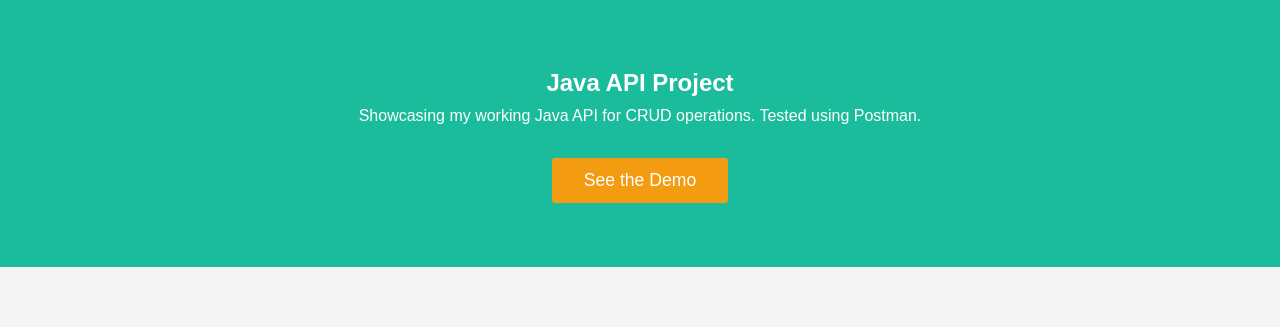
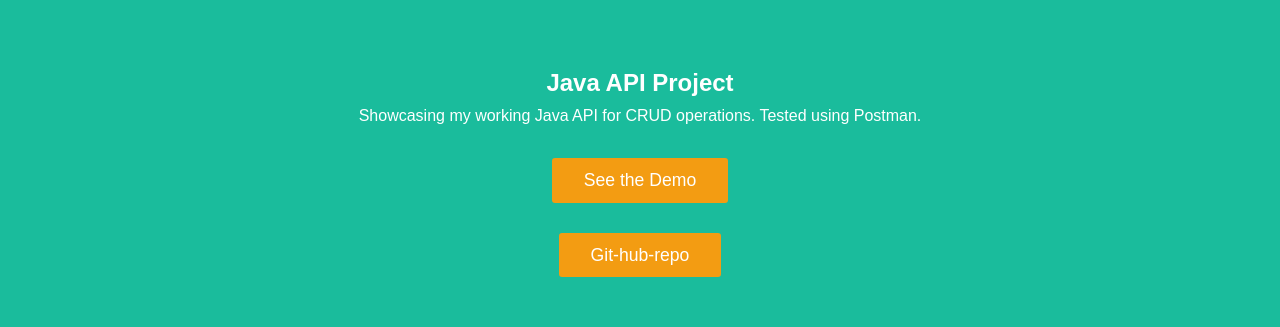
Before and after one commit to ashishrajlife/java-api-UI, a plain HTML site: page index.html in a window 1280 px wide. Shown: the part 70-397 px from the top of the page. Drawn offline with Linux system fonts and the light colour scheme; files whose address does not match are found by name.

Commit message:
add repo link

```diff
--- a/index.html
+++ b/index.html
@@ -27,6 +27,7 @@
       <h1>Java API Project</h1>
       <p>Showcasing my working Java API for CRUD operations. Tested using Postman.</p>
       <a href="#gallery" class="btn">See the Demo</a>
+      <a href="https://github.com/ashishrajlife/InventoryManagementSystem.git" target="_blank" class="btn">Git-hub-repo</a>
     </div>
   </section>
 
```
